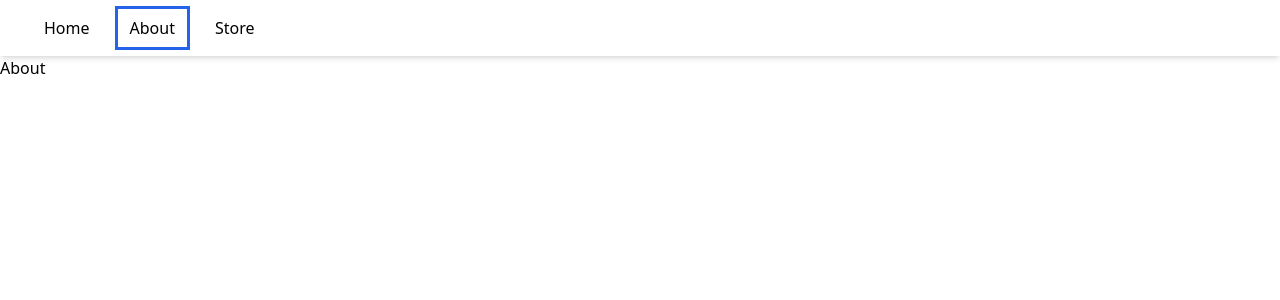
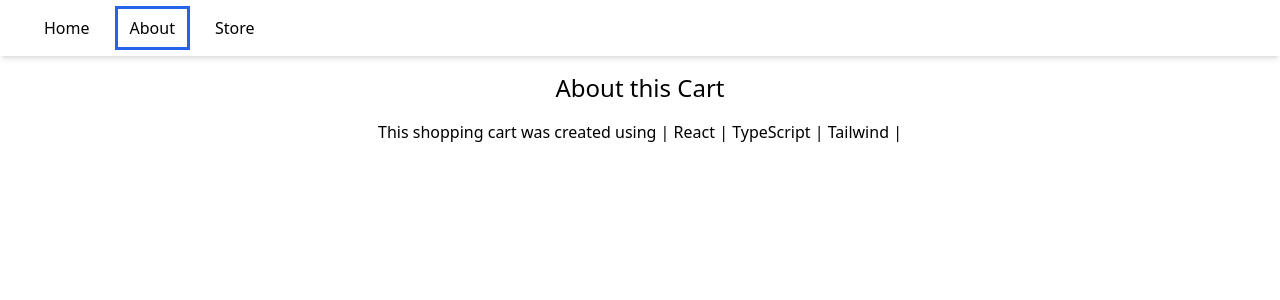
Before and after one commit to JohnMwendwa/react-shopping-cart, a React (Vite) app: page /about in a window 1280 px wide. Shown: the top 300 px of the page. Built offline with nearby package versions, Linux system fonts and the light colour scheme.

Commit message:
style the about page

```diff
--- a/src/pages/About.tsx
+++ b/src/pages/About.tsx
@@ -1,5 +1,12 @@
 import React from "react";
 
 export default function About() {
-  return <div>About</div>;
+  return (
+    <div className="px-4 lg:px-6 max-w-7xl text-center ">
+      <h1 className="font-medium text-2xl my-4 text">About this Cart</h1>
+      <p>
+        This shopping cart was created using | React | TypeScript | Tailwind |
+      </p>
+    </div>
+  );
 }
```
